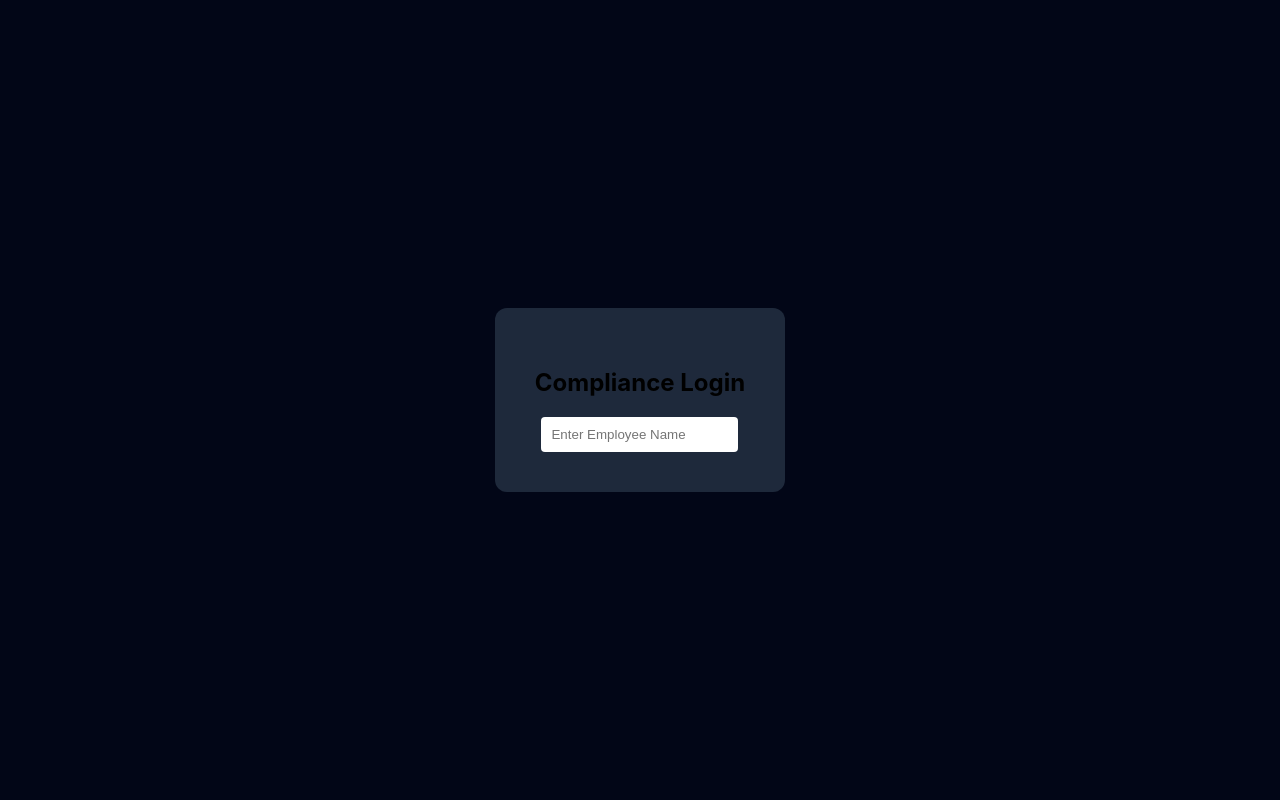
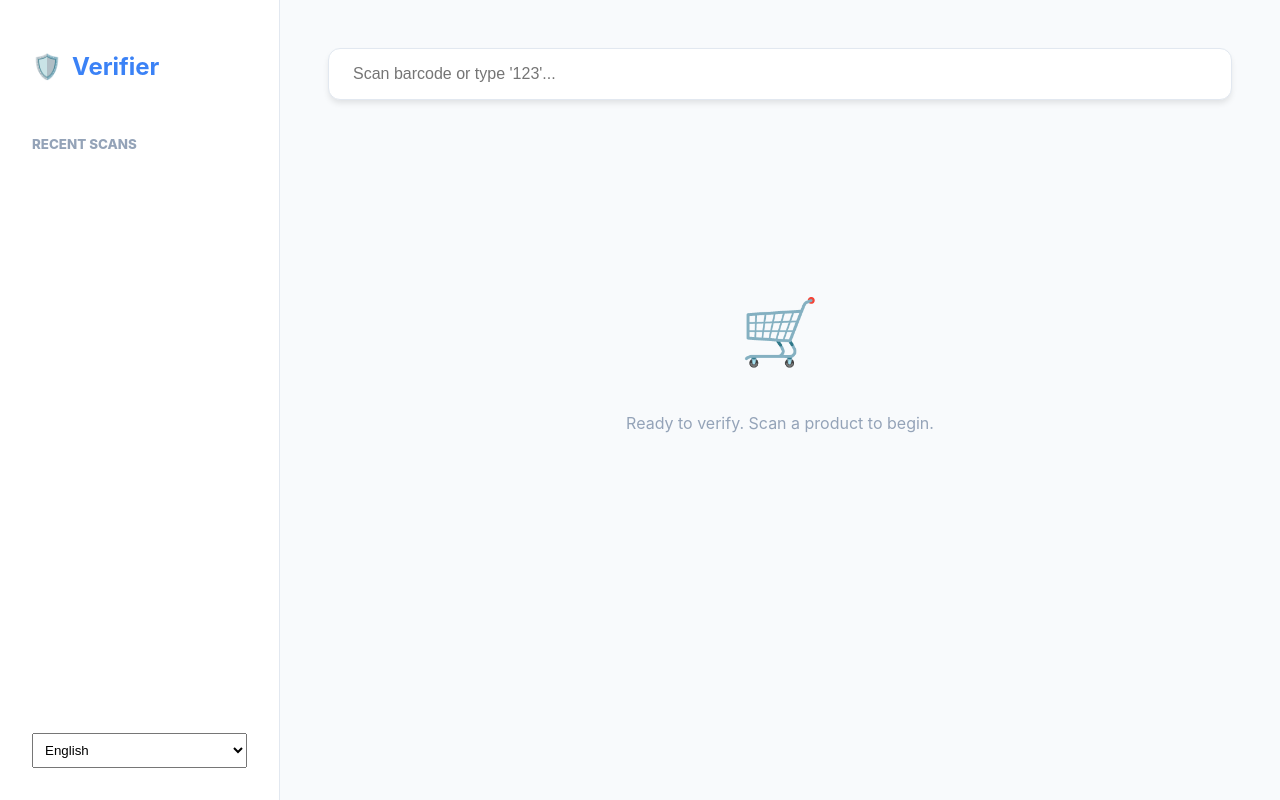
Before and after one commit to mohamedmehdigara/react-halal-food-validator, a React (Create React App) app: page / in a window 1280 px wide. Built offline with nearby package versions, Linux system fonts and the light colour scheme.

Commit message:
edited file

```diff
--- a/src/App.js
+++ b/src/App.js
@@ -1,172 +1,277 @@
-import React, { useState, useMemo, Component } from 'react';
+import React, { useState, useMemo } from 'react';
 import { create } from 'zustand';
 import { persist } from 'zustand/middleware';
-import styled, { createGlobalStyle } from 'styled-components';
+import styled, { createGlobalStyle, keyframes } from 'styled-components';
 
-// --- 1. GLOBAL STYLES & THEME ---
+// --- 1. GLOBAL STYLES (Modern SaaS Look) ---
 const GlobalStyle = createGlobalStyle`
   body {
     margin: 0; padding: 0;
-    font-family: 'Inter', sans-serif;
-    background-color: #020617;
-    color: #f1f5f9;
+    font-family: 'Inter', -apple-system, BlinkMacSystemFont, sans-serif;
+    background-color: #f8fafc;
+    color: #1e293b;
   }
-  ::-webkit-scrollbar { width: 5px; }
-  ::-webkit-scrollbar-thumb { background: #334155; border-radius: 10px; }
+  * { box-sizing: border-box; transition: all 0.2s ease-in-out; }
 `;
 
-// --- 2. SENIOR STATE MANAGEMENT (Zustand + Persistence) ---
-const useVendorStore = create(
+const fadeIn = keyframes`
+  from { opacity: 0; transform: translateY(10px); }
+  to { opacity: 1; transform: translateY(0); }
+`;
+
+// --- 2. ZUSTAND STORE ---
+const useStore = create(
   persist(
     (set) => ({
-      vendorName: '',
-      view: 'terminal', // 'terminal' or 'analytics'
-      madhhab: 'General',
       history: [],
-      disposalList: [],
-
-      setVendor: (name) => set({ vendorName: name }),
-      setView: (v) => set({ view: v }),
-      setMadhhab: (m) => set({ madhhab: m }),
-
-      recordScan: (product, status) => set((state) => ({
-        history: [{ ...product, status, time: new Date().toISOString() }, ...state.history]
+      language: 'en',
+      setLanguage: (lang) => set({ language: lang }),
+      addHistory: (item) => set((state) => ({
+        history: [{ ...item, id: Date.now() }, ...state.history].slice(0, 10)
       })),
-
-      addToDisposal: (product) => set((state) => ({
-        disposalList: [...state.disposalList, { ...product, id: Date.now() }]
-      })),
-
-      logout: () => set({ vendorName: '', view: 'terminal' }),
     }),
-    { name: 'enterprise-vendor-storage' }
+    { name: 'halal-dashboard-v3' }
   )
 );
 
-// --- 3. MOCK DATABASE ---
-const FOOD_DATABASE = [
-  { barcode: "111", name: "Gummy Bears", brand: "SugarCo", ingredients: [{ en: "Pork Gelatin", status: "haram" }, { en: "Sugar", status: "halal" }] },
-  { barcode: "222", name: "Beef Stew", brand: "HalalFoods", ingredients: [{ en: "Beef", status: "halal" }, { en: "Water", status: "halal" }] },
-  { barcode: "333", name: "Seaweed Snacks", brand: "Marine", ingredients: [{ en: "Seaweed", status: "halal" }, { en: "Carmine", status: "haram" }] },
-];
+// --- 3. MOCK DATA ---
+const PRODUCTS = {
+  "123": {
+    name: "Golden Honey Gummies",
+    brand: "NatureSweet",
+    img: "🍬",
+    ingredients: [
+      { name: "Organic Honey", status: "halal", desc: "Natural sweetener." },
+      { name: "Pork Gelatin", status: "haram", desc: "Thickening agent derived from swine.", source: "Standard Fatwa #12" },
+      { name: "Pectin", status: "halal", desc: "Fruit-based gelling agent." }
+    ]
+  },
+  "456": {
+    name: "Mountain Spring Water",
+    brand: "PureLife",
+    img: "💧",
+    ingredients: [
+      { name: "Spring Water", status: "halal", desc: "Natural source." }
+    ]
+  }
+};
 
-// --- 4. ERROR BOUNDARY (Senior Resilience Pattern) ---
-class ErrorBoundary extends Component {
-  state = { hasError: false };
-  static getDerivedStateFromError() { return { hasError: true }; }
-  render() {
-    if (this.state.hasError) return <div style={{padding: '20px', color: 'red'}}>Critical System Failure. Please Refresh.</div>;
-    return this.props.children;
-  }
-}
+// --- 4. STYLED COMPONENTS (The "Non-Terminal" UI) ---
+const DashboardLayout = styled.div`
+  display: grid;
+  grid-template-columns: 280px 1fr;
+  min-height: 100vh;
+`;
 
-// --- 5. STYLED COMPONENTS ---
-const Container = styled.div` display: grid; grid-template-columns: 260px 1fr; height: 100vh; `;
-const Sidebar = styled.nav` background: #0f172a; padding: 20px; border-right: 1px solid #1e293b; display: flex; flex-direction: column; `;
-const Main = styled.main` padding: 30px; overflow-y: auto; background: #020617; `;
-const StatCard = styled.div` background: #1e293b; padding: 20px; border-radius: 10px; border-left: 4px solid ${props => props.color}; `;
-const SearchInput = styled.input` width: 100%; padding: 15px; background: #1e293b; border: 1px solid #334155; color: white; border-radius: 8px; margin-bottom: 20px; `;
+const Sidebar = styled.div`
+  background: white;
+  border-right: 1px solid #e2e8f0;
+  padding: 2rem;
+  display: flex;
+  flex-direction: column;
+  gap: 2rem;
+`;
 
-// --- 6. ANALYTICS COMPONENT ---
-const AnalyticsView = ({ history }) => {
-  const stats = useMemo(() => {
-    const total = history.length;
-    const haram = history.filter(h => h.status === 'HARAM').length;
-    const halal = total - haram;
-    return { total, haram, halal, rate: total ? ((haram / total) * 100).toFixed(1) : 0 };
-  }, [history]);
+const MainContent = styled.div`
+  padding: 3rem;
+  max-width: 1000px;
+  margin: 0 auto;
+  width: 100%;
+`;
+
+const SearchBar = styled.input`
+  width: 100%;
+  padding: 1rem 1.5rem;
+  border-radius: 12px;
+  border: 1px solid #e2e8f0;
+  background: white;
+  box-shadow: 0 4px 6px -1px rgb(0 0 0 / 0.1);
+  font-size: 1rem;
+  margin-bottom: 2rem;
+  &:focus { outline: 2px solid #3b82f6; border-color: transparent; }
+`;
+
+const ProductHero = styled.div`
+  background: white;
+  border-radius: 24px;
+  padding: 2rem;
+  box-shadow: 0 10px 15px -3px rgb(0 0 0 / 0.1);
+  animation: ${fadeIn} 0.4s ease-out;
+`;
+
+const StatusBanner = styled.div`
+  padding: 1rem 2rem;
+  border-radius: 12px;
+  display: flex;
+  align-items: center;
+  gap: 1rem;
+  font-weight: 700;
+  margin-bottom: 2rem;
+  background: ${props => props.type === 'haram' ? '#fef2f2' : '#f0fdf4'};
+  color: ${props => props.type === 'haram' ? '#991b1b' : '#166534'};
+  border: 1px solid ${props => props.type === 'haram' ? '#fee2e2' : '#dcfce7'};
+`;
+
+const TabContainer = styled.div`
+  display: flex;
+  gap: 1.5rem;
+  border-bottom: 2px solid #f1f5f9;
+  margin-bottom: 2rem;
+`;
+
+const Tab = styled.button`
+  padding: 0.75rem 0;
+  background: none;
+  border: none;
+  border-bottom: 2px solid ${props => props.active ? '#3b82f6' : 'transparent'};
+  color: ${props => props.active ? '#3b82f6' : '#64748b'};
+  font-weight: 600;
+  cursor: pointer;
+  &:hover { color: #3b82f6; }
+`;
+
+const IngredientGrid = styled.div`
+  display: grid;
+  grid-template-columns: repeat(auto-fill, minmax(200px, 1fr));
+  gap: 1rem;
+`;
+
+const IngredientCard = styled.div`
+  padding: 1rem;
+  border-radius: 12px;
+  background: #f8fafc;
+  border: 1px solid #e2e8f0;
+  position: relative;
+  &:hover { border-color: #cbd5e1; transform: translateY(-2px); }
+`;
+
+const StatusDot = styled.span`
+  height: 10px;
+  width: 10px;
+  background-color: ${props => props.status === 'halal' ? '#22c55e' : '#ef4444'};
+  border-radius: 50%;
+  display: inline-block;
+  margin-right: 8px;
+`;
+
+// --- 5. MAIN APP ---
+export default function App() {
+  const [query, setQuery] = useState('');
+  const [activeTab, setActiveTab] = useState('overview');
+  const [selectedProduct, setSelectedProduct] = useState(null);
+  const { history, addHistory, language, setLanguage } = useStore();
+
+  const handleSearch = (e) => {
+    const val = e.target.value;
+    setQuery(val);
+    if (PRODUCTS[val]) {
+      const p = PRODUCTS[val];
+      setSelectedProduct(p);
+      const isHaram = p.ingredients.some(i => i.status === 'haram');
+      addHistory({ name: p.name, status: isHaram ? 'haram' : 'halal' });
+    }
+  };
+
+  const isHaram = selectedProduct?.ingredients.some(i => i.status === 'haram');
 
   return (
-    <div style={{ display: 'grid', gridTemplateColumns: 'repeat(auto-fit, minmax(200px, 1fr))', gap: '20px' }}>
-      <StatCard color="#3b82f6"><h3>Total Scans</h3><h1>{stats.total}</h1></StatCard>
-      <StatCard color="#ef4444"><h3>Haram Flagged</h3><h1>{stats.haram}</h1></StatCard>
-      <StatCard color="#22c55e"><h3>Halal Approved</h3><h1>{stats.halal}</h1></StatCard>
-      <StatCard color="#f59e0b"><h3>Rejection Rate</h3><h1>{stats.rate}%</h1></StatCard>
-    </div>
-  );
-};
+    <>
+      <GlobalStyle />
+      <DashboardLayout>
+        <Sidebar>
+          <h2 style={{ color: '#3b82f6', display: 'flex', alignItems: 'center', gap: '10px' }}>
+            <span>🛡️</span> Verifier
+          </h2>
 
-// --- 7. TERMINAL COMPONENT (with Fuzzy Search) ---
-const TerminalView = () => {
-  const [query, setQuery] = useState('');
-  const { recordScan, addToDisposal } = useVendorStore();
+          <div>
+            <small style={{ color: '#94a3b8', textTransform: 'uppercase', fontWeight: 800 }}>Recent Scans</small>
+            <div style={{ marginTop: '1rem' }}>
+              {history.map(item => (
+                <div key={item.id} style={{ padding: '0.5rem 0', display: 'flex', justifyContent: 'space-between', fontSize: '0.9rem' }}>
+                  <span>{item.name}</span>
+                  <StatusDot status={item.status} />
+                </div>
+              ))}
+            </div>
+          </div>
 
-  // Simple Fuzzy Search implementation
-  const filteredProducts = useMemo(() => {
-    if (!query) return [];
-    return FOOD_DATABASE.filter(p =>
-      p.barcode.includes(query) || p.name.toLowerCase().includes(query.toLowerCase())
-    );
-  }, [query]);
-
-  const handleAction = (product) => {
-    const isHaram = product.ingredients.some(i => i.status === 'haram');
-    const status = isHaram ? 'HARAM' : 'HALAL';
-    recordScan(product, status);
-    if (isHaram) addToDisposal(product);
-    setQuery('');
-    alert(`Logged as ${status}`);
-  };
-
-  return (
-    <div>
-      <SearchInput placeholder="Search by Barcode or Name (Try '111' or 'Beef')..." value={query} onChange={e => setQuery(e.target.value)} />
-      {filteredProducts.map(p => (
-        <div key={p.barcode} style={{ background: '#1e293b', padding: '15px', borderRadius: '8px', marginBottom: '10px', display: 'flex', justifyContent: 'space-between' }}>
-          <div><strong>{p.name}</strong> <small>{p.brand}</small></div>
-          <button onClick={() => handleAction(p)} style={{ background: '#3b82f6', color: 'white', border: 'none', padding: '5px 15px', borderRadius: '4px', cursor: 'pointer' }}>Verify</button>
-        </div>
-      ))}
-    </div>
-  );
-};
-
-// --- 8. MAIN APP ---
-export default function App() {
-  const store = useVendorStore();
-
-  if (!store.vendorName) {
-    return (
-      <div style={{ display: 'flex', justifyContent: 'center', alignItems: 'center', height: '100vh', background: '#020617' }}>
-        <div style={{ background: '#1e293b', padding: '40px', borderRadius: '12px', textAlign: 'center' }}>
-          <h2>Compliance Login</h2>
-          <input placeholder="Enter Employee Name" onKeyDown={e => e.key === 'Enter' && store.setVendor(e.target.value)} style={{ padding: '10px', borderRadius: '4px', border: 'none' }} />
-        </div>
-      </div>
-    );
-  }
-
-  return (
-    <ErrorBoundary>
-      <GlobalStyle />
-      <Container>
-        <Sidebar>
-          <h3>Workstation</h3>
-          <p style={{ fontSize: '0.8rem', color: '#94a3b8' }}>Vendor: {store.vendorName}</p>
-          <hr style={{ width: '100%', borderColor: '#1e293b', margin: '20px 0' }} />
-          <button onClick={() => store.setView('terminal')} style={{ padding: '10px', marginBottom: '10px', background: store.view === 'terminal' ? '#3b82f6' : 'transparent', border: 'none', color: 'white', textAlign: 'left', cursor: 'pointer', borderRadius: '4px' }}>🔍 Scan Terminal</button>
-          <button onClick={() => store.setView('analytics')} style={{ padding: '10px', marginBottom: '10px', background: store.view === 'analytics' ? '#3b82f6' : 'transparent', border: 'none', color: 'white', textAlign: 'left', cursor: 'pointer', borderRadius: '4px' }}>📊 Market Analytics</button>
           <div style={{ marginTop: 'auto' }}>
-            <button onClick={store.logout} style={{ color: '#ef4444', background: 'none', border: 'none', cursor: 'pointer' }}>End Shift</button>
+            <select value={language} onChange={(e) => setLanguage(e.target.value)} style={{ width: '100%', padding: '0.5rem' }}>
+              <option value="en">English</option>
+              <option value="ar">العربية</option>
+            </select>
           </div>
         </Sidebar>
 
-        <Main>
-          <header style={{ marginBottom: '30px', display: 'flex', justifyContent: 'space-between' }}>
-            <h2>{store.view === 'terminal' ? 'Product Verification' : 'Compliance Insights'}</h2>
-            <div style={{ background: '#1e293b', padding: '5px 15px', borderRadius: '20px', fontSize: '0.8rem' }}>System: Online (Local Storage Active)</div>
-          </header>
+        <MainContent>
+          <SearchBar
+            placeholder="Scan barcode or type '123'..."
+            value={query}
+            onChange={handleSearch}
+          />
 
-          {store.view === 'terminal' ? <TerminalView /> : <AnalyticsView history={store.history} />}
+          {!selectedProduct ? (
+            <div style={{ textAlign: 'center', marginTop: '10rem', color: '#94a3b8' }}>
+              <h1 style={{ fontSize: '4rem' }}>🛒</h1>
+              <p>Ready to verify. Scan a product to begin.</p>
+            </div>
+          ) : (
+            <ProductHero>
+              <div style={{ display: 'flex', gap: '2rem', marginBottom: '2rem' }}>
+                <div style={{ fontSize: '4rem', background: '#f1f5f9', padding: '1rem', borderRadius: '20px' }}>
+                  {selectedProduct.img}
+                </div>
+                <div>
+                  <h1 style={{ margin: 0 }}>{selectedProduct.name}</h1>
+                  <p style={{ color: '#64748b', margin: '0.5rem 0' }}>{selectedProduct.brand}</p>
+                </div>
+              </div>
 
-          {store.disposalList.length > 0 && store.view === 'terminal' && (
-            <div style={{ marginTop: '40px', padding: '20px', background: '#450a0a', borderRadius: '8px', border: '1px solid #ef4444' }}>
-              <h4>⚠️ Active Disposal List</h4>
-              {store.disposalList.map((d, i) => <div key={i} style={{ fontSize: '0.85rem' }}>• {d.name} ({d.brand})</div>)}
-            </div>
+              <StatusBanner type={isHaram ? 'haram' : 'halal'}>
+                {isHaram ? '⚠️ HARAM PRODUCT DETECTED' : '✅ 100% HALAL COMPLIANT'}
+              </StatusBanner>
+
+              <TabContainer>
+                <Tab active={activeTab === 'overview'} onClick={() => setActiveTab('overview')}>Overview</Tab>
+                <Tab active={activeTab === 'ingredients'} onClick={() => setActiveTab('ingredients')}>Ingredients ({selectedProduct.ingredients.length})</Tab>
+                <Tab active={activeTab === 'sources'} onClick={() => setActiveTab('sources')}>Certifications</Tab>
+              </TabContainer>
+
+              {activeTab === 'overview' && (
+                <div style={{ lineHeight: 1.6 }}>
+                  <p>This product was analyzed across 3 global databases. It contains {selectedProduct.ingredients.length} total elements.</p>
+                  {isHaram && <p style={{ color: '#ef4444', fontWeight: 'bold' }}>Reason for flag: Contains pork-derived gelatin which is strictly prohibited.</p>}
+                </div>
+              )}
+
+              {activeTab === 'ingredients' && (
+                <IngredientGrid>
+                  {selectedProduct.ingredients.map((ing, idx) => (
+                    <IngredientCard key={idx}>
+                      <div style={{ display: 'flex', justifyContent: 'space-between', marginBottom: '0.5rem' }}>
+                        <StatusDot status={ing.status} />
+                        <span style={{ fontSize: '0.7rem', color: '#94a3b8' }}>{ing.status.toUpperCase()}</span>
+                      </div>
+                      <strong>{ing.name}</strong>
+                      <p style={{ fontSize: '0.8rem', color: '#64748b', marginTop: '0.5rem' }}>{ing.desc}</p>
+                    </IngredientCard>
+                  ))}
+                </IngredientGrid>
+              )}
+
+              {activeTab === 'sources' && (
+                <div>
+                  <p>Verified against:</p>
+                  <ul>
+                    <li>GIMDES Halal Certification</li>
+                    <li>HMC (Halal Monitoring Committee)</li>
+                  </ul>
+                </div>
+              )}
+            </ProductHero>
           )}
-        </Main>
-      </Container>
-    </ErrorBoundary>
+        </MainContent>
+      </DashboardLayout>
+    </>
   );
 }
```
